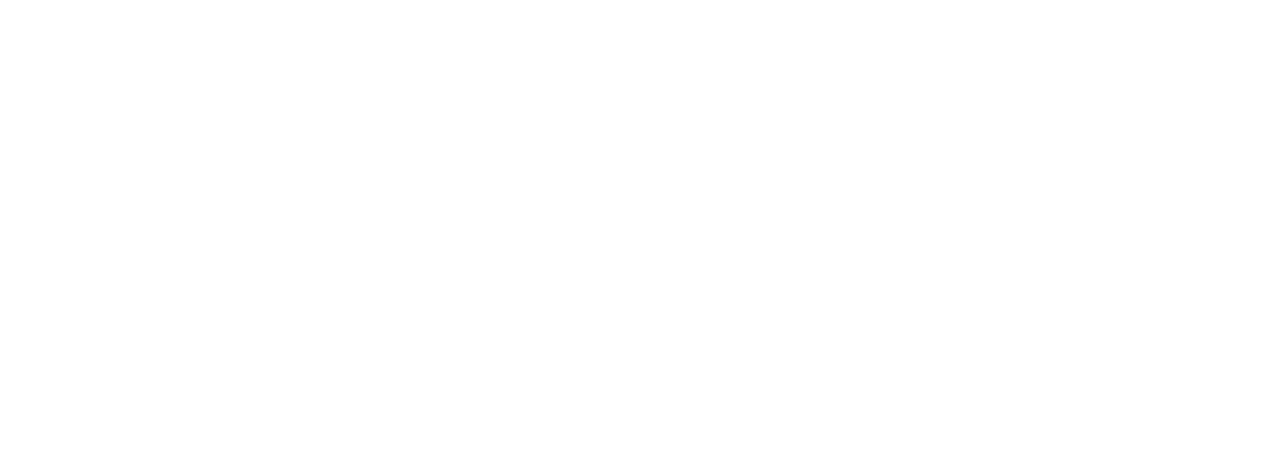
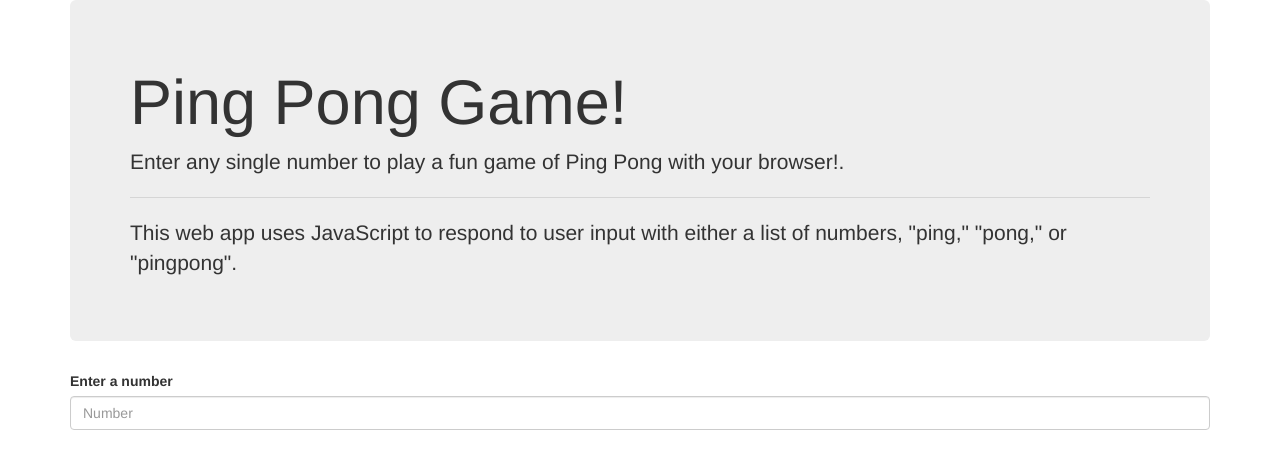
Before and after one commit to haleyswain/ping-pong, a plain HTML site: page index.html in a window 1280 px wide. Drawn offline with Linux system fonts and the light colour scheme.

Commit message:
add jumbotron and user input form

```diff
--- a/index.html
+++ b/index.html
@@ -9,6 +9,21 @@
     <title>Ping Pong</title>
   </head>
   <body>
-
+      <div class="container">
+        <div class="jumbotron">
+          <h1 class="display-3">Ping Pong Game!</h1>
+          <p class="lead">Enter any single number to play a fun game of Ping Pong with your browser!.</p>
+          <hr class="m-y-2">
+          <p>This web app uses JavaScript to respond to user input with either a list of numbers, "ping," "pong," or "pingpong".</p>
+          <p class="lead">
+          </p>
+        </div>
+        <form>
+          <div class="form-group">
+            <label for="number">Enter a number</label>
+            <input type="entry" class="form-control" id="number" aria-describedby="numberentry" placeholder="Number">
+          </div>
+      </div>
+    </form>
   </body>
 </html>
```
Also changed, not shown: 1 other file.
